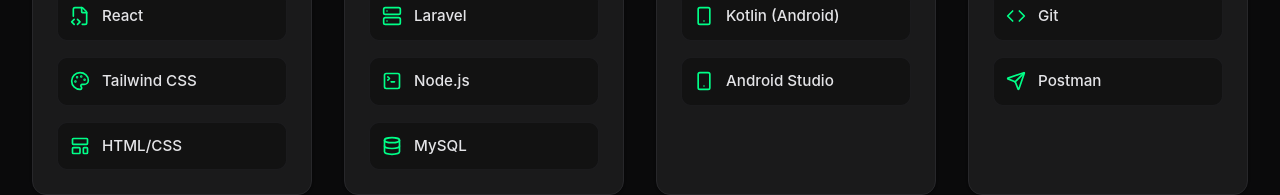
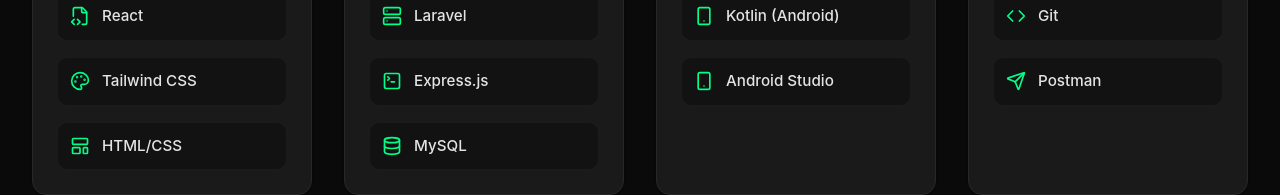
Before and after one commit to detossj/Portafolio2, a React app in the folder frontend/: page / in a window 1280 px wide. Shown: the part 1989-2184 px from the top of the page. Built offline with nearby package versions, Linux system fonts and the light colour scheme; the HTML template or start-up script is replaced by a standard one.

Commit message:
Se cambio el nombre de un objeto del skills in mock.js

```diff
--- a/frontend/src/mocks/mock.js
+++ b/frontend/src/mocks/mock.js
@@ -24,7 +24,7 @@
   ],
   "Backend": [
     { name: "Laravel", icon: Server },
-    { name: "Node.js", icon: TerminalSquare },
+    { name: "Express.js", icon: TerminalSquare },
     { name: "MySQL", icon: Database }
   ],
   "Mobile": [
```
